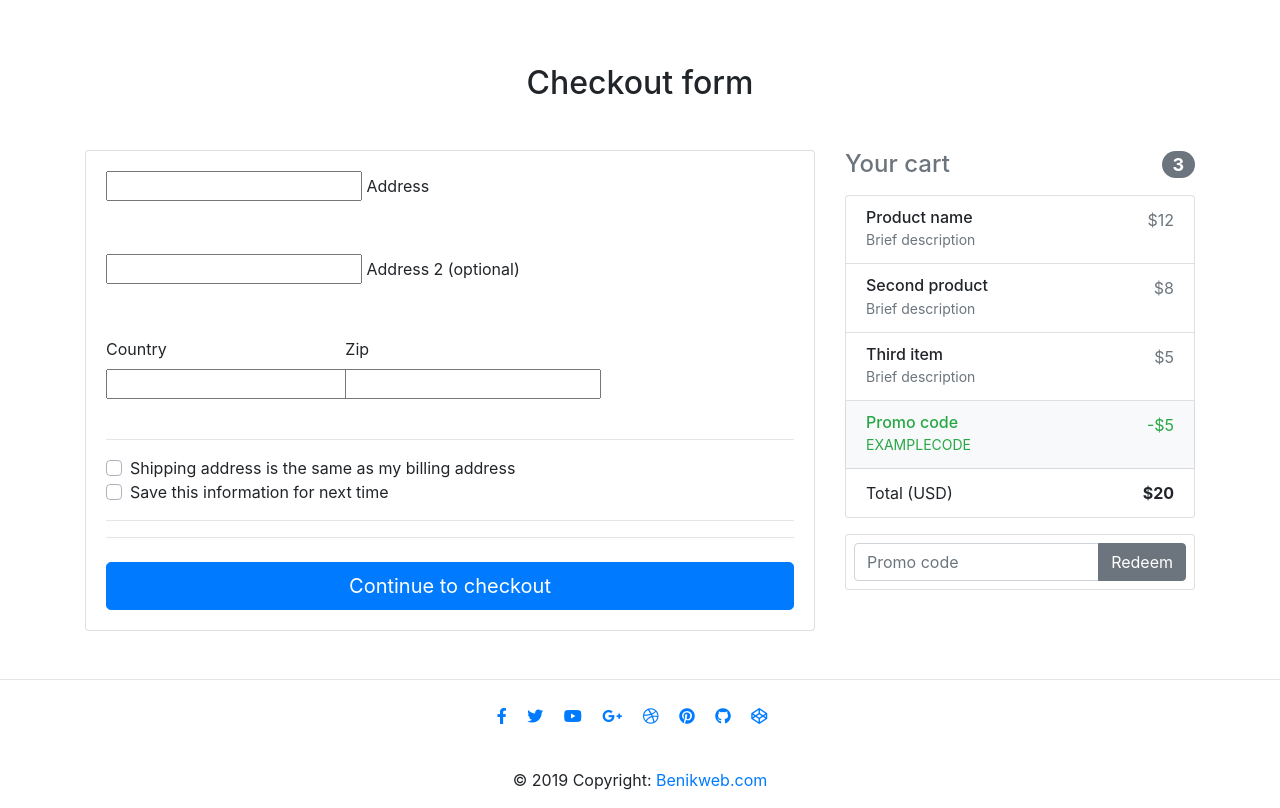
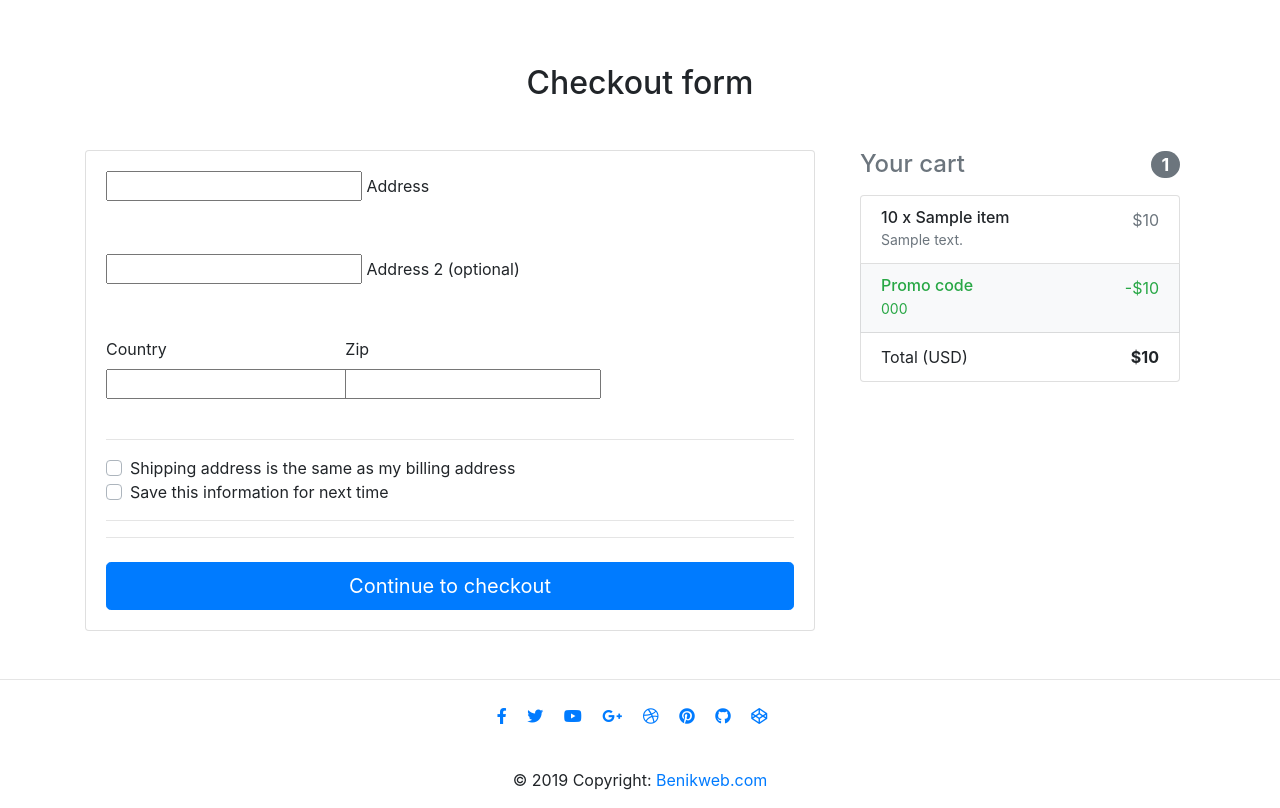
Before and after one commit to beniman8/ecommerce, a Django app: template templates/checkout.html in a window 1280 px wide. Shown: the part 56-864 px from the top of the page. Run offline with Django 3.2, Linux system fonts and the light colour scheme; the template is opened without the code that fills it: most values are stand-ins (such as "Sample title", 1, 10 or a date in 2020); form fields are guessed from the names that the template uses; parts of the project's set-up code (start-up, migrations or seed data) failed here and were passed over; some libraries are stand-ins or nearby versions.

Commit message:
Working on Dicount code and more

```diff
--- a/core/urls.py
+++ b/core/urls.py
@@ -7,7 +7,8 @@ from .views import (
    OrderSummaryView,
    remove_from_cart,
    CheckoutView,
-   PaymentView
+   PaymentView,
+   AddCouponView
 
   )
 
@@ -20,6 +21,7 @@ urlpatterns = [
    path('product/<slug>/',ItemDetailView.as_view(),name='product'),
    path('checkout/',CheckoutView.as_view(),name='checkout'),
    path('add-to-cart/<slug>/',add_to_cart,name='add-to-cart'),
+   path('add-coupon/',AddCouponView.as_view(),name='add-coupon'),
    path('remove_from_cart/<slug>/',remove_from_cart,name='remove_from_cart'),
    path('remove_single_item_from_cart/<slug>/',remove_single_item_from_cart,name='remove_single_item_from_cart'),
    path('payment/<payment_option>/', PaymentView.as_view(), name='payment'),
--- a/ecommerce/urls.py
+++ b/ecommerce/urls.py
@@ -1,3 +1,4 @@
+from django.conf.urls.static import static
 from django.conf import settings
 from django.contrib import admin
 from django.urls import path, include
@@ -15,3 +16,6 @@ if settings.DEBUG:
         path('__debug__/', include(debug_toolbar.urls)),
 
     ] + urlpatterns
+
+    urlpatterns += static(settings.MEDIA_URL, document_root =settings.MEDIA_ROOT)
+    urlpatterns += static(settings.STATIC_URL, document_root =settings.STATIC_ROOT)
--- a/requirements.txt
+++ b/requirements.txt
@@ -12,6 +12,7 @@ djangorestframework==3.9.1
 gunicorn==19.7.1
 idna==2.7
 oauthlib==2.1.0
+Pillow==6.0.0
 python-decouple==3.1
 python3-openid==3.1.0
 pytz==2019.1
--- a/templates/checkout.html
+++ b/templates/checkout.html
@@ -131,60 +131,7 @@
         <!--Grid column-->
         <div class="col-md-4 mb-4">
 
-          <!-- Heading -->
-          <h4 class="d-flex justify-content-between align-items-center mb-3">
-            <span class="text-muted">Your cart</span>
-            <span class="badge badge-secondary badge-pill">3</span>
-          </h4>
-
-          <!-- Cart -->
-          <ul class="list-group mb-3 z-depth-1">
-            <li class="list-group-item d-flex justify-content-between lh-condensed">
-              <div>
-                <h6 class="my-0">Product name</h6>
-                <small class="text-muted">Brief description</small>
-              </div>
-              <span class="text-muted">$12</span>
-            </li>
-            <li class="list-group-item d-flex justify-content-between lh-condensed">
-              <div>
-                <h6 class="my-0">Second product</h6>
-                <small class="text-muted">Brief description</small>
-              </div>
-              <span class="text-muted">$8</span>
-            </li>
-            <li class="list-group-item d-flex justify-content-between lh-condensed">
-              <div>
-                <h6 class="my-0">Third item</h6>
-                <small class="text-muted">Brief description</small>
-              </div>
-              <span class="text-muted">$5</span>
-            </li>
-            <li class="list-group-item d-flex justify-content-between bg-light">
-              <div class="text-success">
-                <h6 class="my-0">Promo code</h6>
-                <small>EXAMPLECODE</small>
-              </div>
-              <span class="text-success">-$5</span>
-            </li>
-            <li class="list-group-item d-flex justify-content-between">
-              <span>Total (USD)</span>
-              <strong>$20</strong>
-            </li>
-          </ul>
-          <!-- Cart -->
-
-          <!-- Promo code -->
-          <form class="card p-2">
-            <div class="input-group">
-              <input type="text" class="form-control" placeholder="Promo code" aria-label="Recipient's username" aria-describedby="basic-addon2">
-              <div class="input-group-append">
-                <button class="btn btn-secondary btn-md waves-effect m-0" type="button">Redeem</button>
-              </div>
-            </div>
-          </form>
-          <!-- Promo code -->
-
+         {% include "order_snippet.html" %}
         </div>
         <!--Grid column-->
 
--- a/templates/order_snippet.html
+++ b/templates/order_snippet.html
@@ -1,4 +1,4 @@
- <div class="col-md-12 mb-4">
+<div class="col-md-12 mb-4">
     <h4 class="d-flex justify-content-between align-items-center mb-3">
     <span class="text-muted">Your cart</span>
     <span class="badge badge-secondary badge-pill">{{ order.items.count }}</span>
```
Also changed, not shown: core/admin.py (+7 -2 lines), core/forms.py (+11 -0 lines), core/models.py (+16 -2 lines), core/views.py (+72 -29 lines), ecommerce/settings/base.py (+3 -4 lines), templates/home.html (+5 -2 lines), templates/order_summary.html (+14 -0 lines), core/migrations/0016_item_image.py (added), core/migrations/0017_auto_20190622_1013.py (added), core/migrations/0018_coupon.py (added), core/migrations/0019_order_coupon.py (added), core/migrations/0020_coupon_amount.py (added), db.sqlite3, 1 other file.
